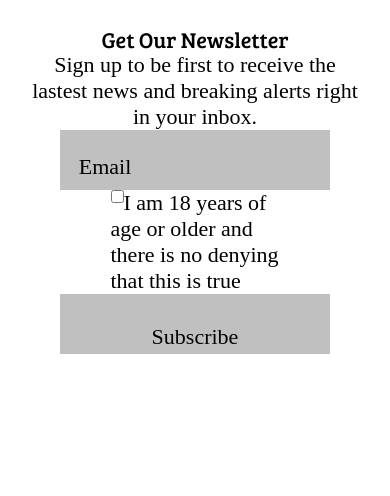
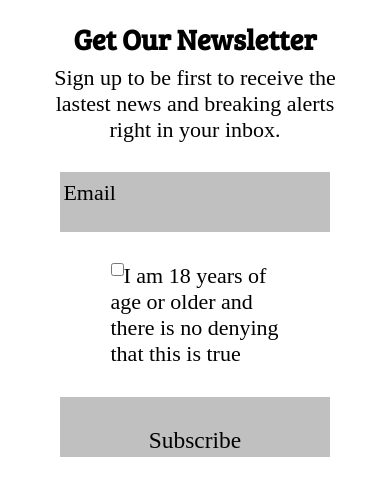
Before and after one commit to djrybski/ITMD362_Lab3, a plain HTML site: page index.html in a window 390 px wide. Drawn offline with nearby package versions, Linux system fonts and the light colour scheme; a web font is replaced by a local one.

Commit message:
added some padding to everything

```diff
--- a/css/screen.css
+++ b/css/screen.css
@@ -241,7 +241,33 @@ input[type="checkbox"]{
   display: inline;
 }
 
+@media screen and (max-width: 480px) {
+	body, html {
+	min-height:100%;
+	}
+
+  input[type="submit"], input[type="email"] {
+    font-size: 6vw;
+    width: 100%;
+
+  }
+}
+
 /* ===== MODULAR STYLES ===== */
+form li {
+  padding: 0.7em;
+}
+
+h1 {
+  font-size: 1.3em;
+  font-weight: bold;
+}
+p {
+  font-size: 1.0em;
+  padding: 0.6em;
+}
+
+
 /* ===== STATE STYLES ======= */
 /*.hasjs class will only exist if javascript runs*/
 .hasjs #input-email {
```
